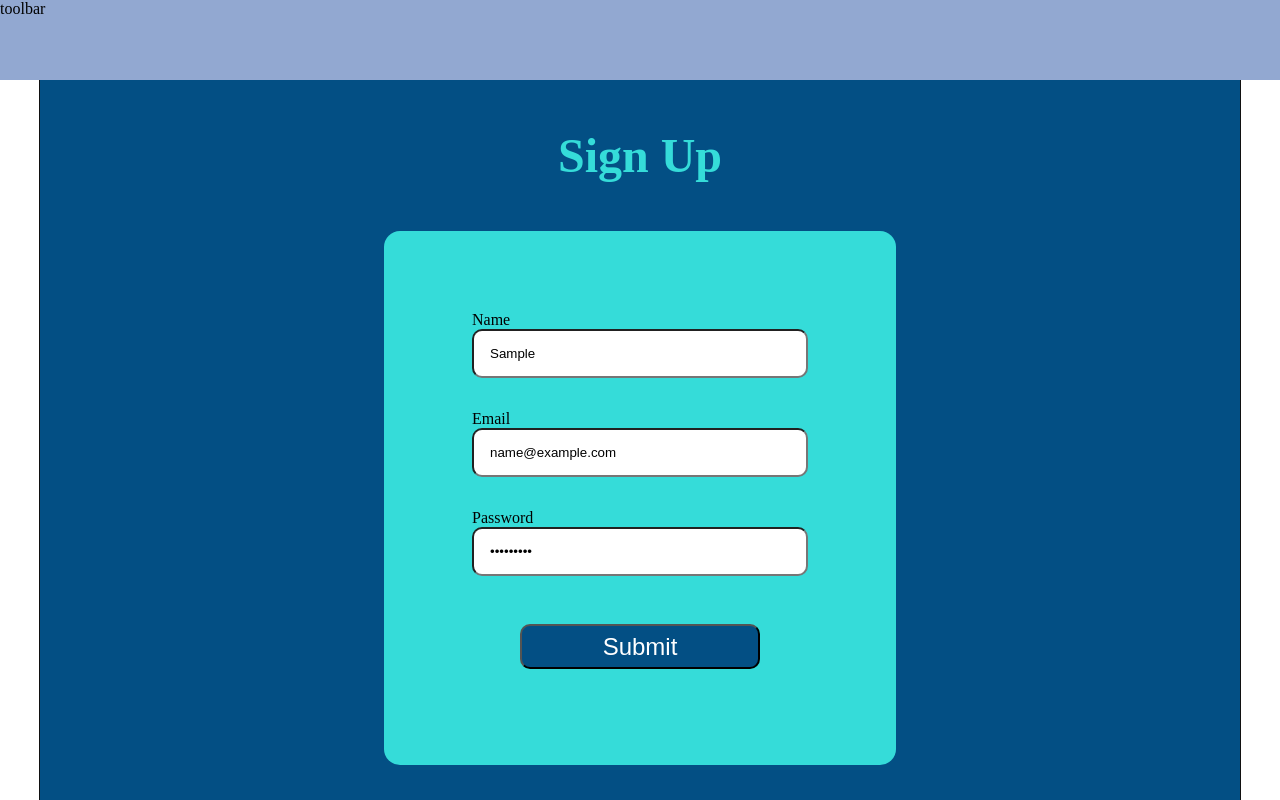
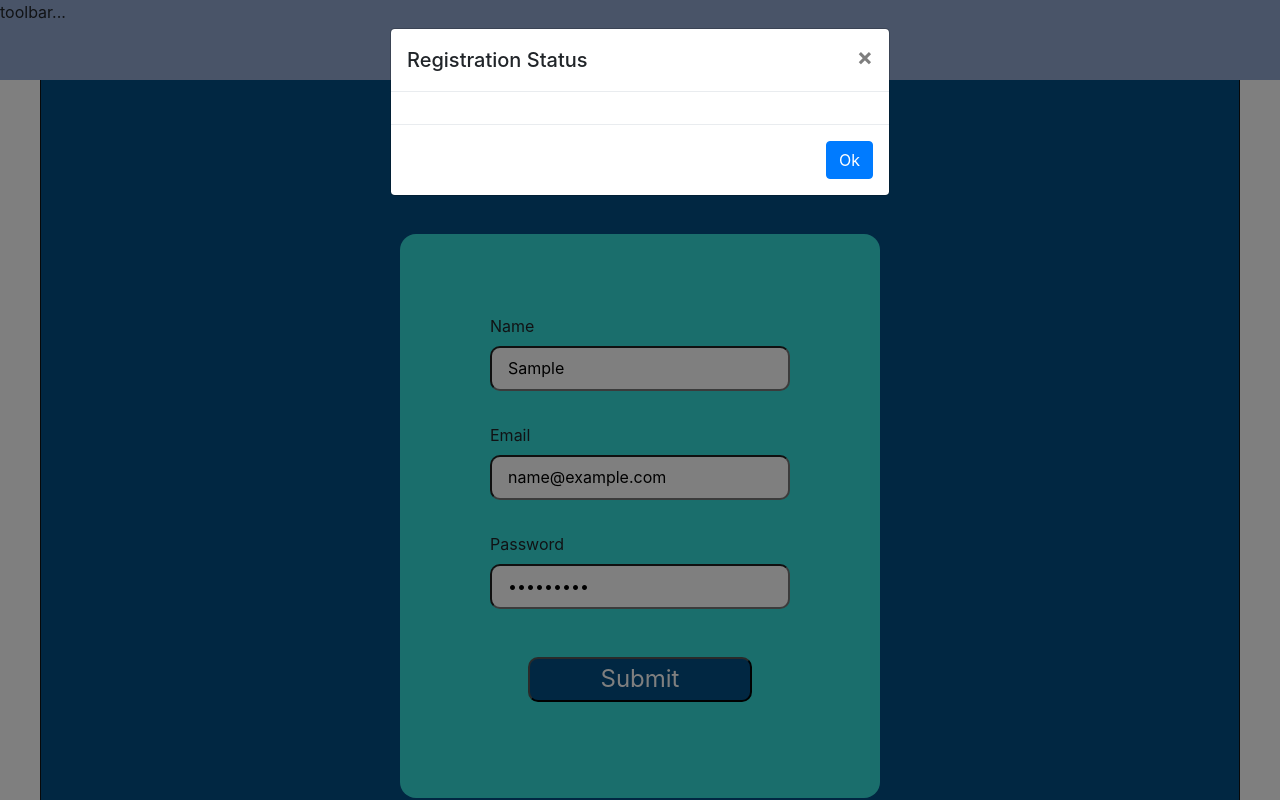
Before and after one commit to anaalamed/shared-docs-front, a website: page index.html in a window 1280 px wide. Both pictures are taken after typing "Sample", "name@example.com", "Sample123" into the empty fields and a click on the button "Submit". Drawn offline with nearby package versions, Linux system fonts and the light colour scheme; no server answers.

Commit message:
bootstrap popup registration status

```diff
--- a/index.html
+++ b/index.html
@@ -6,56 +6,60 @@
     <meta http-equiv="X-UA-Compatible" content="ie=edge" />
     <title>Shared Docs</title>
     <link rel="stylesheet" href="./public/styles/styles.css" />
+    <link rel="stylesheet" href="https://cdn.jsdelivr.net/npm/bootstrap@4.0.0/dist/css/bootstrap.min.css" integrity="sha384-Gn5384xqQ1aoWXA+058RXPxPg6fy4IWvTNh0E263XmFcJlSAwiGgFAW/dAiS6JXm" crossorigin="anonymous" />
+
     <script src="main.js" type="module"></script>
-    <script
-      src="https://code.jquery.com/jquery-3.3.1.js"
-      crossorigin="anonymous"
-    ></script>
+    <script src="https://code.jquery.com/jquery-3.3.1.js" crossorigin="anonymous"></script>
+    <script src="https://code.jquery.com/jquery-3.2.1.slim.min.js" integrity="sha384-KJ3o2DKtIkvYIK3UENzmM7KCkRr/rE9/Qpg6aAZGJwFDMVNA/GpGFF93hXpG5KkN" crossorigin="anonymous"></script>
+    <script src="https://cdn.jsdelivr.net/npm/popper.js@1.12.9/dist/umd/popper.min.js" integrity="sha384-ApNbgh9B+Y1QKtv3Rn7W3mgPxhU9K/ScQsAP7hUibX39j7fakFPskvXusvfa0b4Q" crossorigin="anonymous"></script>
+    <script src="https://cdn.jsdelivr.net/npm/bootstrap@4.0.0/dist/js/bootstrap.min.js" integrity="sha384-JZR6Spejh4U02d8jOt6vLEHfe/JQGiRRSQQxSfFWpi1MquVdAyjUar5+76PVCmYl" crossorigin="anonymous"></script>
   </head>
 
   <body>
     <header>
-      <p>toolbar</p>
+      <p>toolbar...</p>
     </header>
 
     <main>
       <div class="form_wrapper">
         <h1 class="form_title">Sign Up</h1>
-        <!-- <div class="form"> -->
         <form id="registration_form" class="form">
           <div class="field_wrapper">
             <label for="name">Name</label>
-            <input
-              id="name"
-              class="field_input"
-              type="text"
-              placeholder="name"
-            />
+            <input id="name" class="field_input" type="text" placeholder="name" />
           </div>
 
           <div class="field_wrapper">
             <label for="email">Email</label>
-            <input
-              id="email"
-              class="field_input email"
-              type="email"
-              placeholder="email"
-            />
+            <input id="email" class="field_input email" type="email" placeholder="email" />
           </div>
 
           <div class="field_wrapper">
             <label for="password">Password</label>
-            <input
-              id="password"
-              class="field_input password"
-              type="password"
-              placeholder="password"
-            />
+            <input id="password" class="field_input password" type="password" placeholder="password" />
           </div>
 
-          <button class="submit_btn" type="submit">Submit</button>
+          <button class="submit_btn" type="submit" class="btn btn-primary" data-toggle="modal" data-target="#exampleModal">Submit</button>
         </form>
-        <!-- </div> -->
+      </div>
+
+      <!-- Modal -->
+      <div class="modal fade" id="exampleModal" tabindex="-1" role="dialog" aria-labelledby="exampleModalLabel" aria-hidden="true">
+        <div class="modal-dialog" role="document">
+          <div class="modal-content">
+            <div class="modal-header">
+              <h5 class="modal-title" id="exampleModalLabel">Registration Status</h5>
+              <button type="button" class="close" data-dismiss="modal" aria-label="Close">
+                <span aria-hidden="true">&times;</span>
+              </button>
+            </div>
+            <div class="modal-body"></div>
+            <div class="modal-footer">
+              <button type="button" class="btn btn-primary" data-dismiss="modal">Ok</button>
+              <!-- <button type="button" class="btn btn-primary">Ok</button> -->
+            </div>
+          </div>
+        </div>
       </div>
     </main>
   </body>
--- a/main.js
+++ b/main.js
@@ -11,17 +11,18 @@ const registration = async () => {
     body: JSON.stringify(user),
   })
     .then(async (response) => {
-      const isJson = response.headers
-        .get("content-type")
-        ?.includes("application/json");
+      const isJson = response.headers.get("content-type")?.includes("application/json");
       const data = isJson && (await response.json());
 
       if (!response.ok) {
         const error = (data && data.message) || response.status;
+        $(".modal-title").text("Registration failed");
+        $(".modal-body").text(error);
         return Promise.reject(error);
       }
 
-      console.log("success");
+      $(".modal-title").text("Registration success");
+      $(".modal-body").text("Please log in!");
     })
     .catch((error) => {
       console.error("error: ", error);
@@ -30,6 +31,9 @@ const registration = async () => {
 
 $("#registration_form").on("submit", function (e) {
   e.preventDefault();
-  console.log("sign up");
   registration();
 });
+
+$("#myModal").on("shown.bs.modal", function () {
+  $("#myInput").trigger("focus");
+});
--- a/public/styles/scss/form.scss
+++ b/public/styles/scss/form.scss
@@ -4,6 +4,7 @@
   display: flex;
   flex-direction: column;
   align-items: center;
+  min-height: 90vh;
 
   .form_title {
     color: $secondary_color;
```
Also changed, not shown: public/styles/styles.css, 1 other file.
